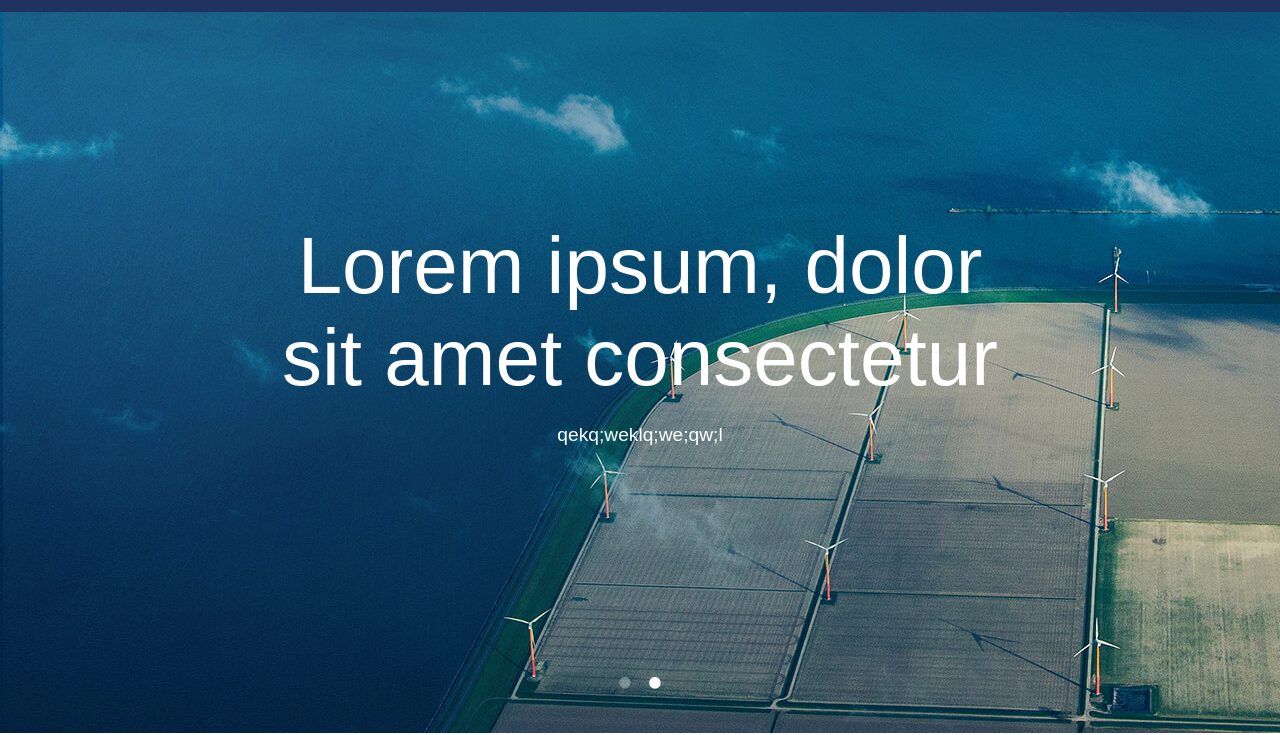
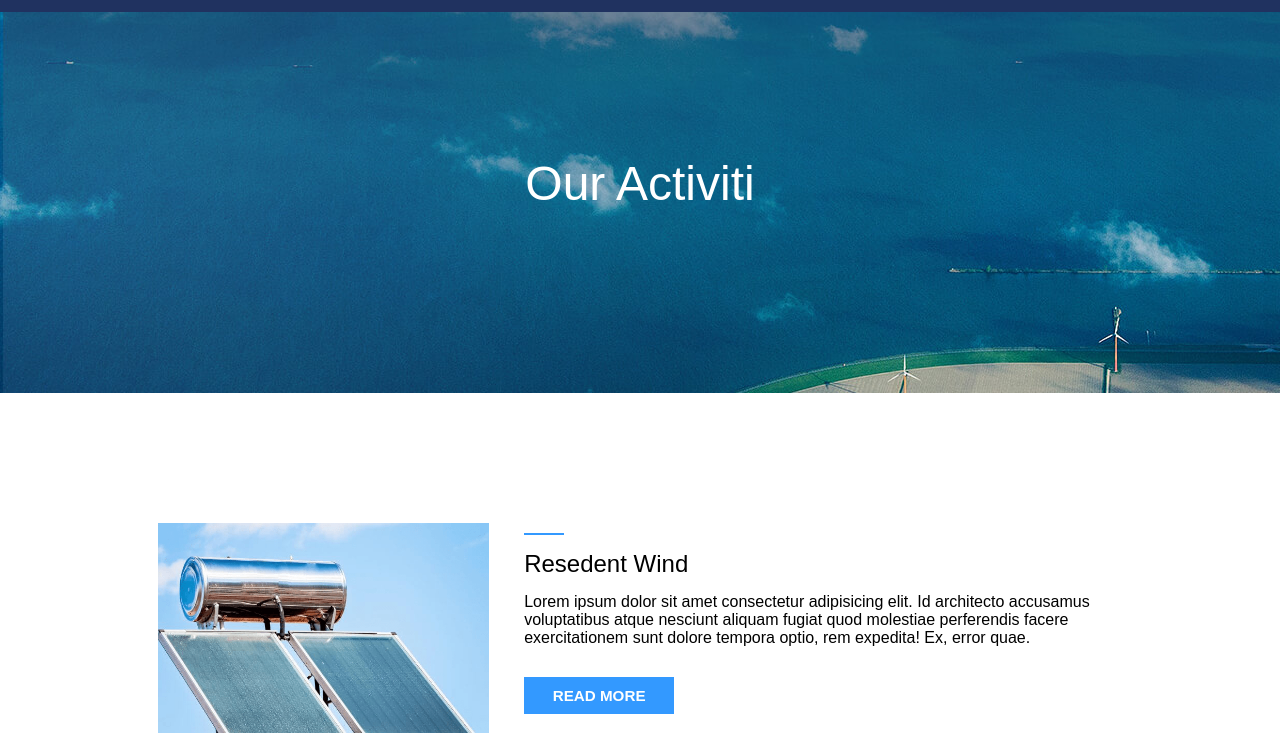
Before and after one commit to ITkah/gas.github.io, a plain HTML site: page activiti.html in a window 1280 px wide. Shown: the part 67-802 px from the top of the page. Drawn offline with nearby package versions, Linux system fonts and the light colour scheme; a web font is replaced by a local one.

Commit message:
add fixs

```diff
--- a/activiti.html
+++ b/activiti.html
@@ -43,17 +43,10 @@
         </header>
         <main>
             <section class="main-slider margin">
-                <div class="main-slider-container single slick-slider">
-                    <div style="background-image:url(img/main-slider/slid-bg-1.jpg)">
+                <div class="main-slider-container">
+                    <div style="background-image:url(img/main-slider/slid-bg-1.jpg)" class="activiti-img">
                         <div class="main-slider-box center padding">
-                            <p class="slider-title">Lorem <br> sit amet consectetur</p>
-                            <p class="slider-text-simple">qekq;weklq;we;qw;l</p>
-                        </div>
-                    </div>
-                    <div style="background-image:url(img/main-slider/slid-bg-1.jpg)">
-                        <div class="main-slider-box center padding">
-                            <p class="slider-title">Lorem ipsum, dolor <br> sit amet consectetur</p>
-                            <p class="slider-text-simple">qekq;weklq;we;qw;l</p>
+                            <p class="slider-title">Our Activiti</p>
                         </div>
                     </div>
                 </div>
--- a/scss/activiti/activiti.scss
+++ b/scss/activiti/activiti.scss
@@ -116,3 +116,14 @@
         font-size: 1rem;
     }
 }
+
+.activiti-img {
+    height: 400px;
+    margin-top: 60px;
+    @media (max-width: 990px) {
+        height: 300px;
+    }
+    .slider-title {
+        font-size: 3rem;
+    }
+}
```
Also changed, not shown: css/main.css.
